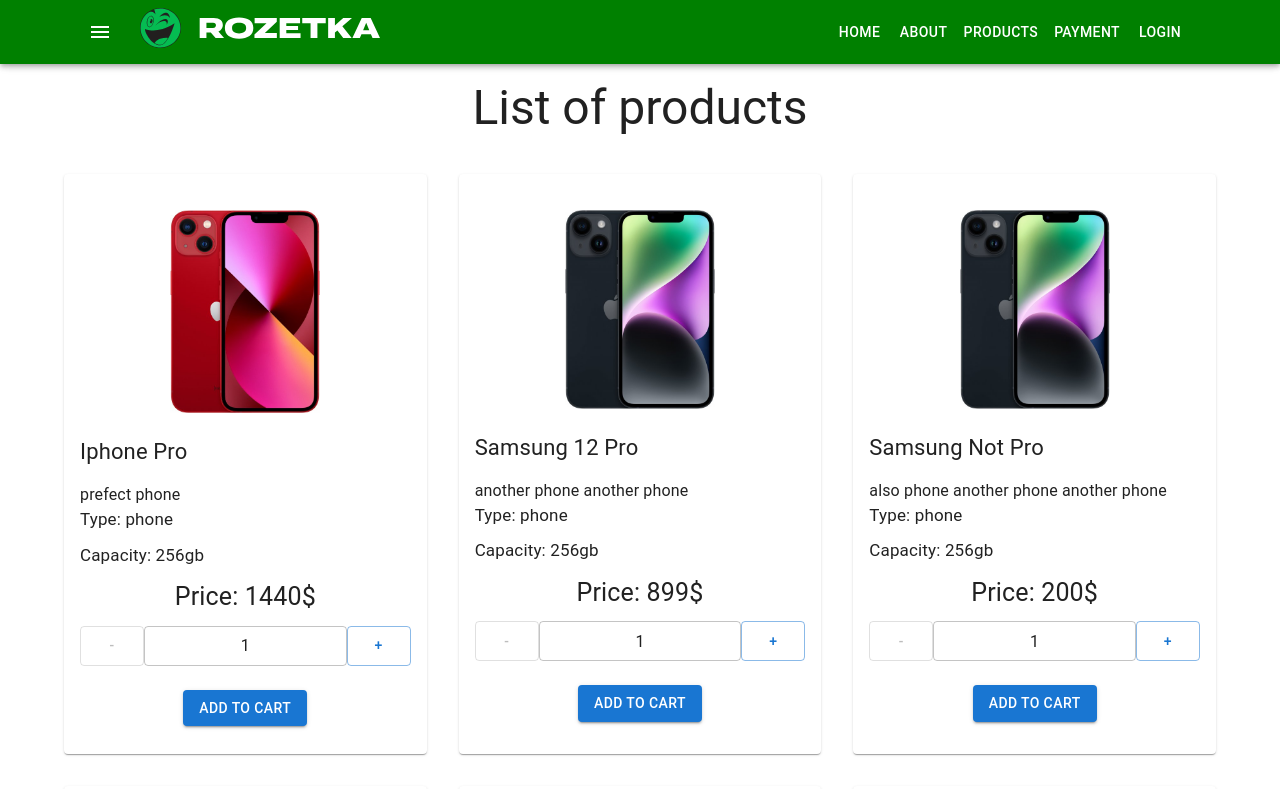
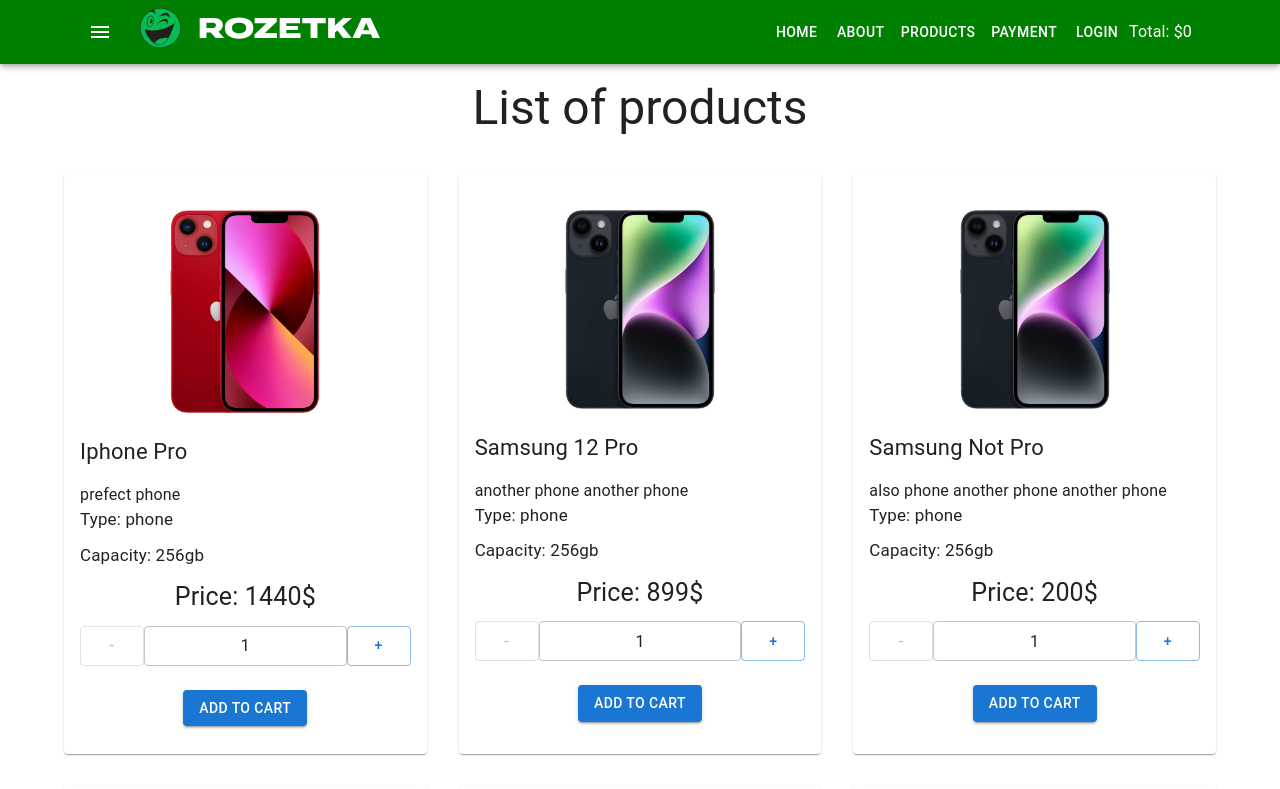
Before and after one commit to Artem-Semenov/shop-project, a React (Create React App) app: page / in a window 1280 px wide. Shown: the top 789 px of the page. Built offline with nearby package versions, Linux system fonts and the light colour scheme.

Commit message:
added total counting in cart header

```diff
--- a/src/components/CartHeader/CartHeader.tsx
+++ b/src/components/CartHeader/CartHeader.tsx
@@ -4,13 +4,15 @@
   productsInCart: {
     [id: number]: number;
   };
-  productsObject?:
-  {[id: number] : Product}
+  productsObject?: { [id: number]: Product };
 };
 
-const CartHeader = ({ productsInCart,
-  productsObject = getProductsObject(productsArray) }: Props) => {
+const CartHeader = ({
+  productsInCart,
+  productsObject = getProductsObject(productsArray),
+}: Props) => {
   return (
+    <>
       <div>
         {Object.keys(productsInCart).map((el, i) => (
           <div key={i}>
@@ -18,6 +20,16 @@
           </div>
         ))}
       </div>
+      <div>
+        Total: $
+        {Object.keys(productsInCart).reduce((acc, el) => {
+          return (
+            acc +
+            productsObject[parseInt(el)].price * productsInCart[parseInt(el)]
+          );
+        }, 0)}
+      </div>
+    </>
   );
 };
 export default CartHeader;
```
Lines whose indentation alone changed are shown as unchanged.
